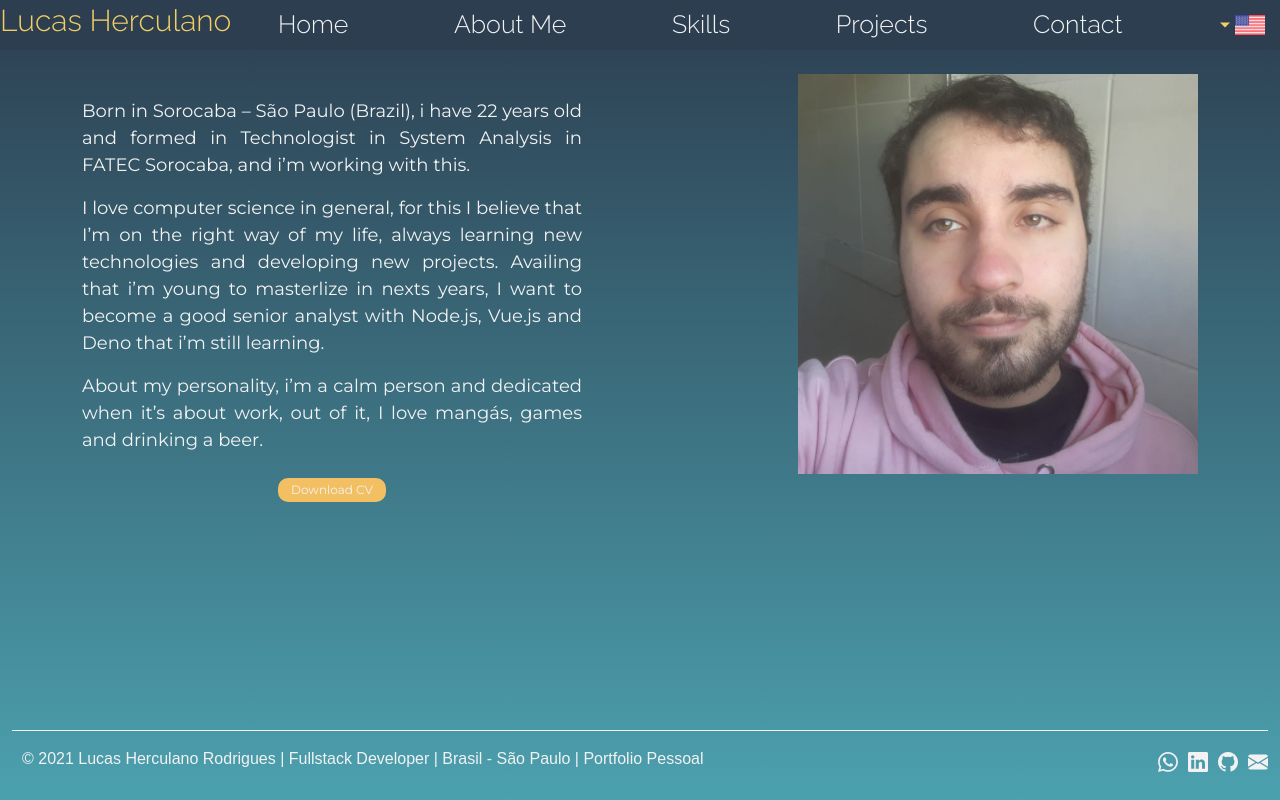
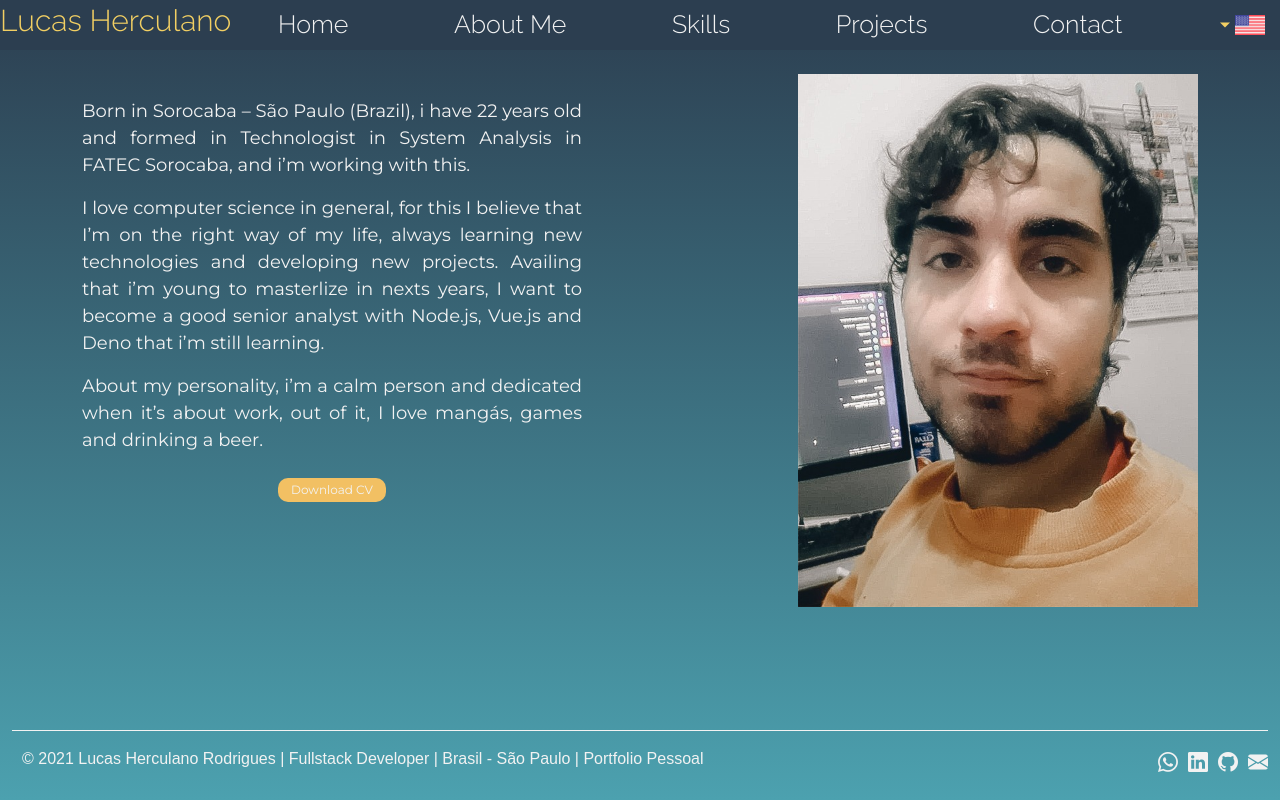
Before and after one commit to Lucaswhy/myPortfolio, a Vue app: page /sobre-mim-en in a window 1280 px wide. Built offline with nearby package versions, Linux system fonts and the light colour scheme.

Commit message:
fixing image english content

```diff
--- a/src/components/en-us/sobre/sobre-en.vue
+++ b/src/components/en-us/sobre/sobre-en.vue
@@ -18,7 +18,7 @@
         </div>
       </div>
       <div class="div__figure">
-          <img src="@/assets/lucash.jpg">
+          <img src="@/assets/luks.jpg">
       </div>
 
 
```
Also changed, not shown: 11 other files (tests, documents, lock files or other folders).
